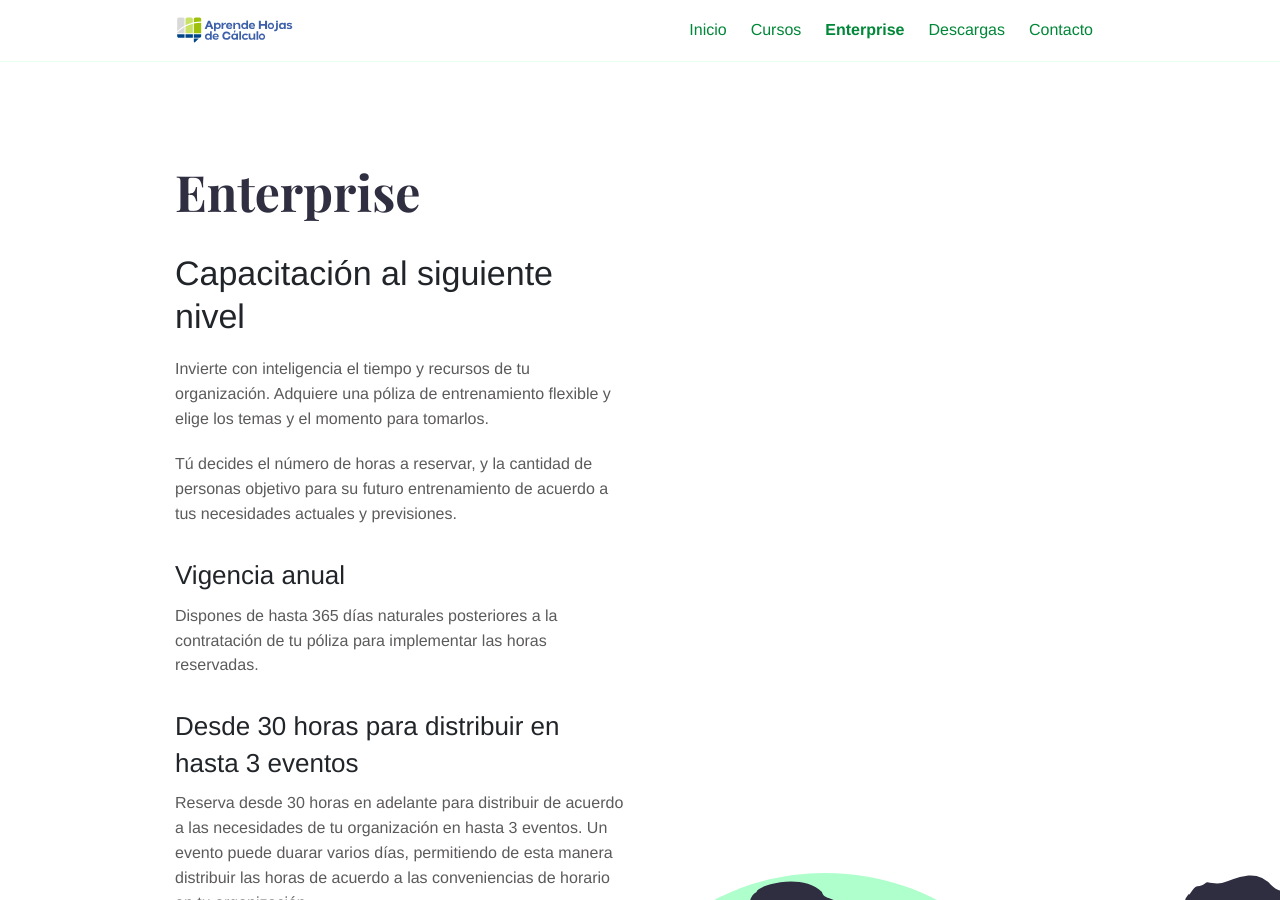
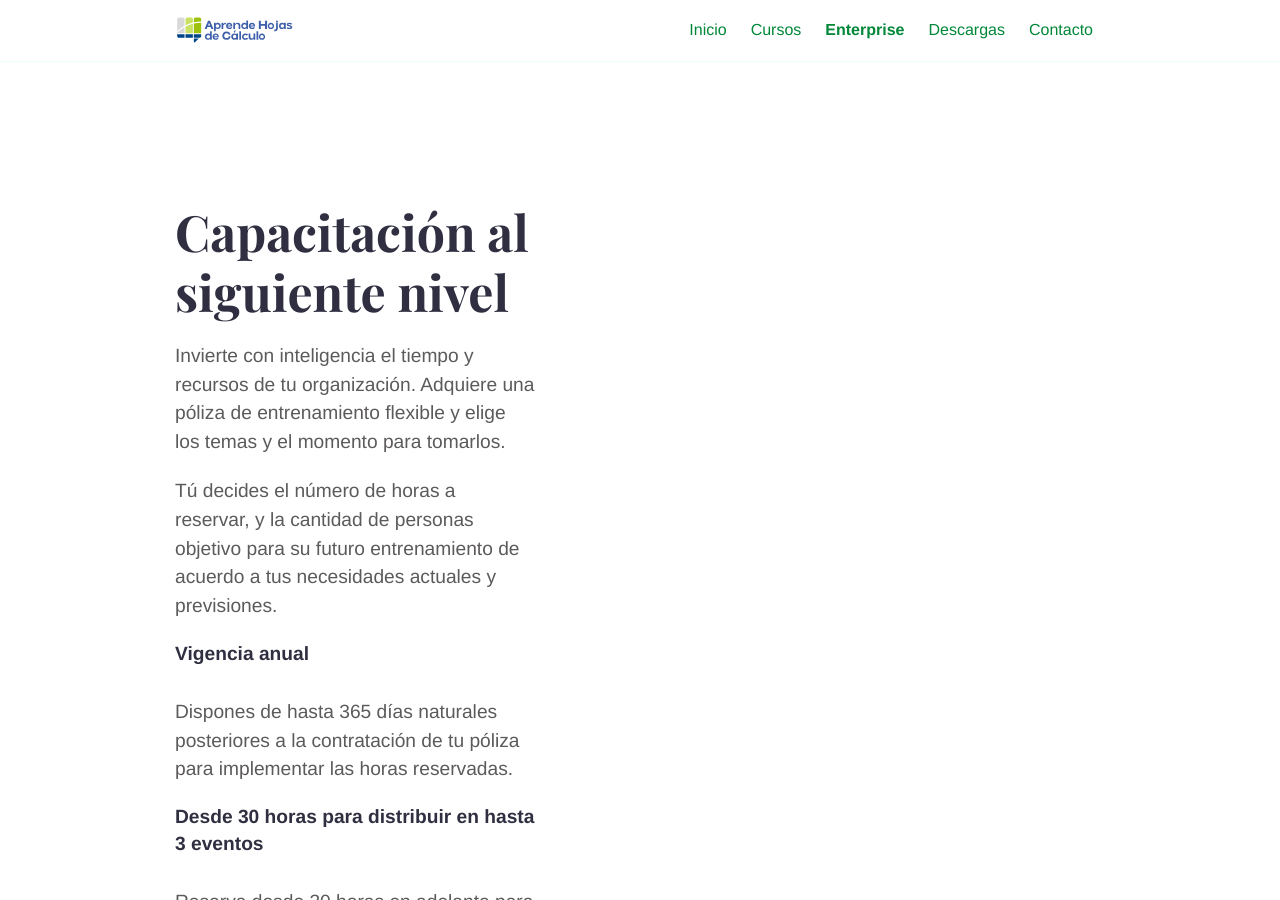
Before and after one commit to camachevaz/Calc, a Jekyll site: the page built from enterprise.md, in a window 1280 px wide and 900 px high. Built offline with Jekyll 4.4.1, drawn with Linux system fonts in a browser that asks for light colours.

Commit message:
Update paquetes.html

```diff
--- a/_layouts/paquetes.html
+++ b/_layouts/paquetes.html
@@ -3,20 +3,17 @@
 bodyClass: "page-services"
 ---
 
-<div class="container pb-6 pt-6 pt-md-10 pb-md-10">
-  <div class="row justify-content-start">
-    <div class="col-7 col-md-7 col-lg-6 order-2 order-md-1">
-      <div class="service service-single">
-        <h1 class="title">{{page.title}}</h1>
-        <div class="content">
-          {{content}}
-        </div>
+<div class="intro">
+  <div class="container">
+    <div class="row justify-content-start">
+      <div class="col-12 col-md-7 col-lg-6 order-2 order-md-1">
+        {{ content }}
       </div>
+      {% if page.intro_image %}
+      <div class="col-12 col-md-5 col-lg-6 order-1 order-md-2 position-relative">
+        <img alt={{ page.title }} class="intro-image{% if page.intro_image_absolute %} intro-image-absolute{% endif %}{% if page.intro_image_hide_on_mobile %} intro-image-hide-mobile{% endif %}" src="{{ page.intro_image | relative_url }}" />
+      </div>
+      {% endif %}
     </div>
-    {% if page.intro_image %}
-    <div class="col-5 col-md-5 col-lg-6 order-1 order-md-2 position-relative">
-      <img alt={{ page.title }} class="intro-image{% if page.intro_image_absolute %} intro-image-absolute{% endif %}{% if page.intro_image_hide_on_mobile %} intro-image-hide-mobile{% endif %}" src="{{ page.intro_image | relative_url }}" />
-    </div>
-    {% endif %}
   </div>
 </div>
```
